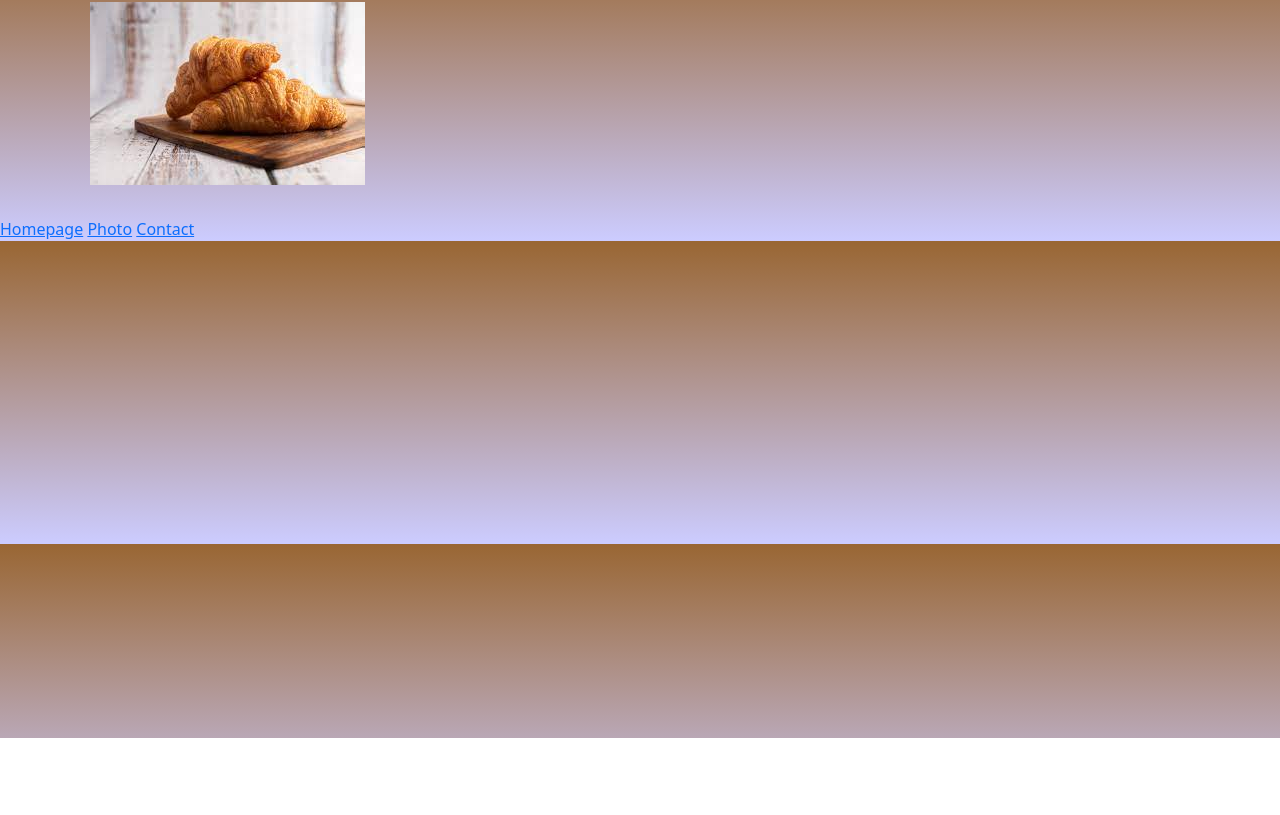
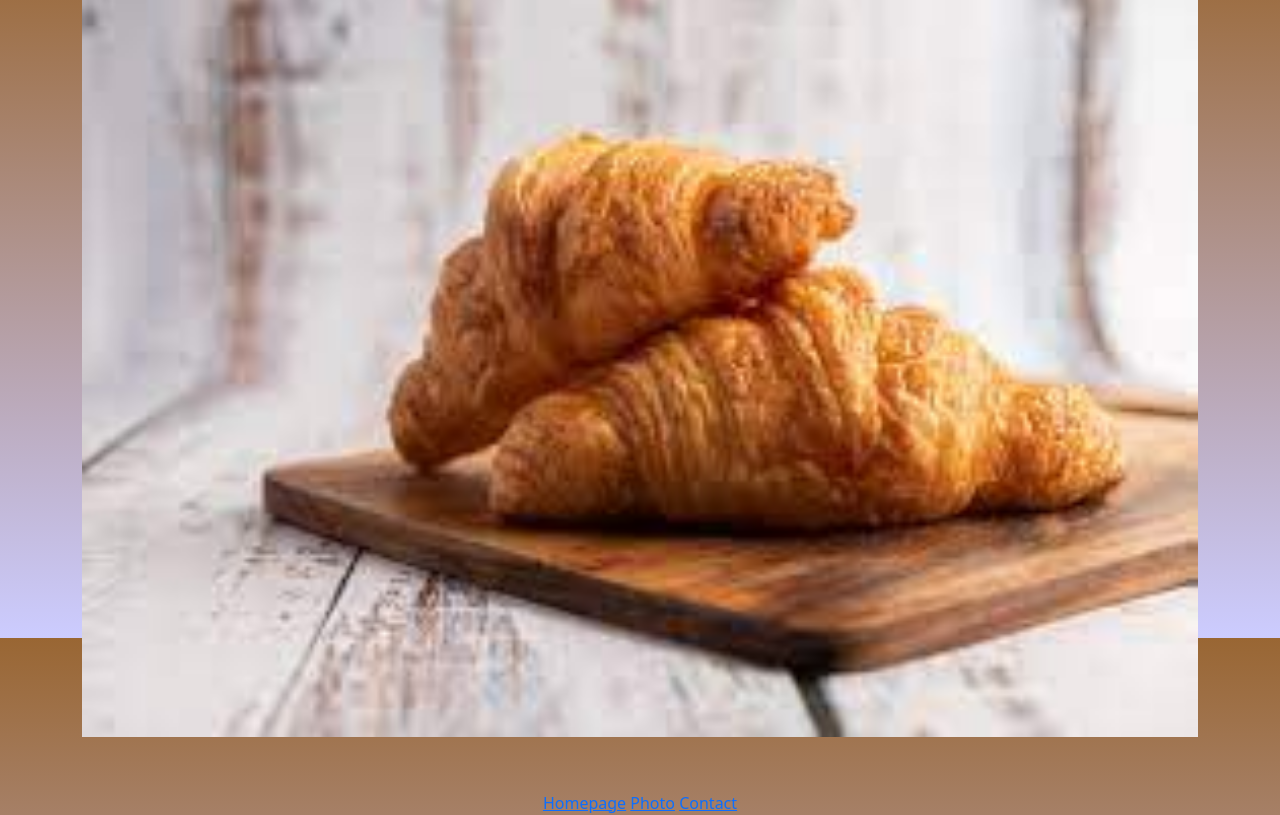
Before and after one commit to 4theloveoflife/multiple-pages-croissant, a plain HTML site: page photo.html in a window 1280 px wide. Shown: the part 62-877 px from the top of the page. Before the commit the page ends 800 px from the top, so only its background shows below. Drawn offline with nearby package versions, Linux system fonts and the light colour scheme.

Commit message:
fixed gradient
fixed gradient and centered links

```diff
--- a/css/styles.css
+++ b/css/styles.css
@@ -1,11 +1,25 @@
 body{
-    background: linear-gradient(  #996633 0%, #ccccff 100%);
+background: linear-gradient(to bottom, #996633 0%, #ccccff 100%);
+height: 700px;
 }
+
 
 h1{
     text-align: center;
     font-size: 32px;
 }
-.a{
+.croissant-photo{
+    max-width: 100%;
+    display:block;
+    margin:30px auto;
+}
 
+.page-links {
+    margin: 0 10px;
+    display: block;
+  text-align: center;
 }
+
+.page-links :visited{
+    color: red;
+}
--- a/photo.html
+++ b/photo.html
@@ -16,19 +16,21 @@
     <h1>
       🥐  Mmmm...Croissant
     </h1>
+
     <div class="container">
-        <div class="row">
-            <div class="col-6">
-        <img src="images/crissant.jpg"
-    class="img-fluid rounded p-2 " />
-            </div>
+<div class="row">
+        <img
+        src="images/crissant.jpg" alt="two croissants"
+       class=" croissant-photo img-fluid rounded"/>
         </div>
-    </div>
+</div>
 
     <br/>
+    <div class="page-links">
     <a href="/"> Homepage</a>
     <a href="/photo.html">Photo</a>
     <a href="/contact.html">Contact</a>
+    </div>
 
 </body>
 </html>
```
Also changed, not shown: contact.html (+2 -0 lines), index.html (+1 -1 lines).
